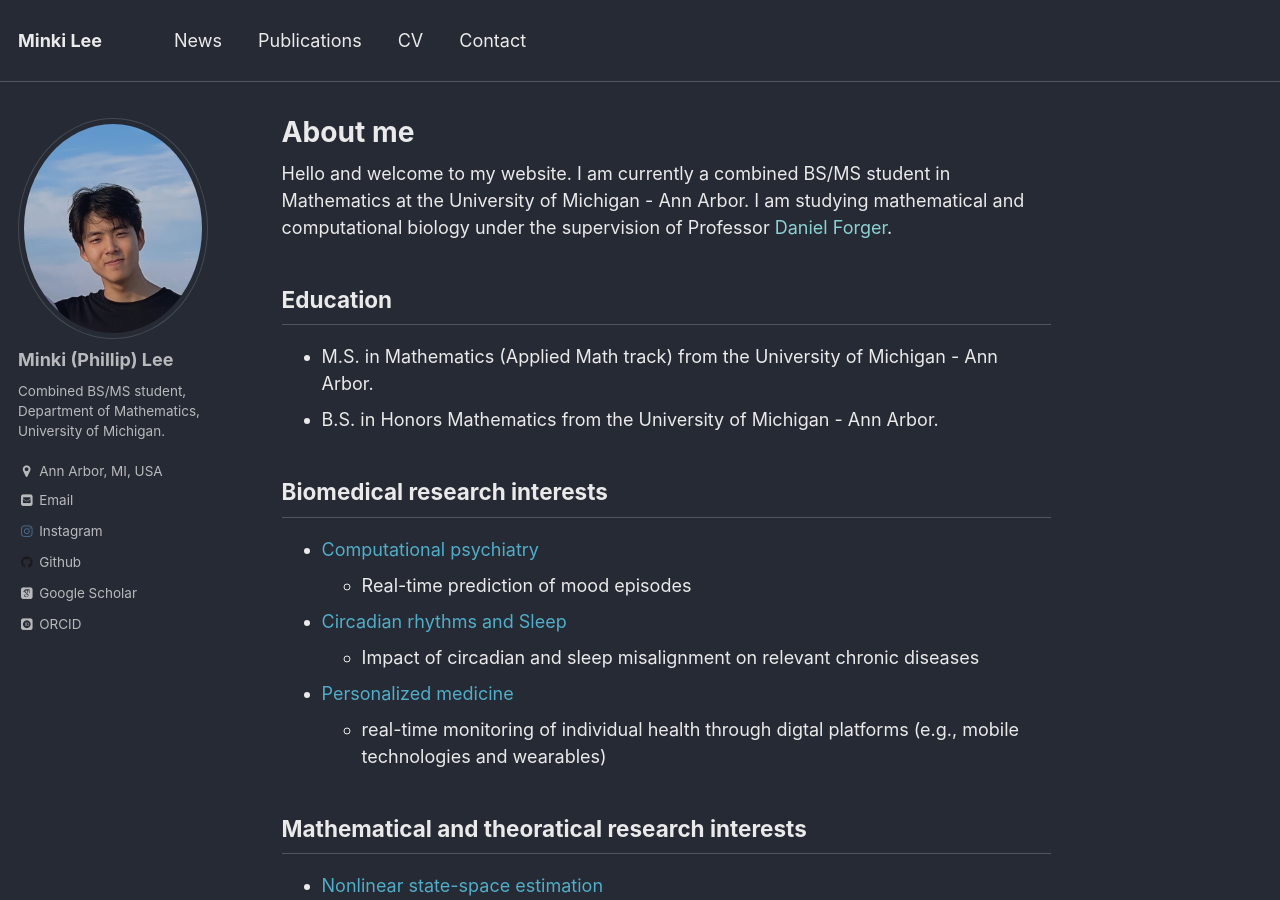
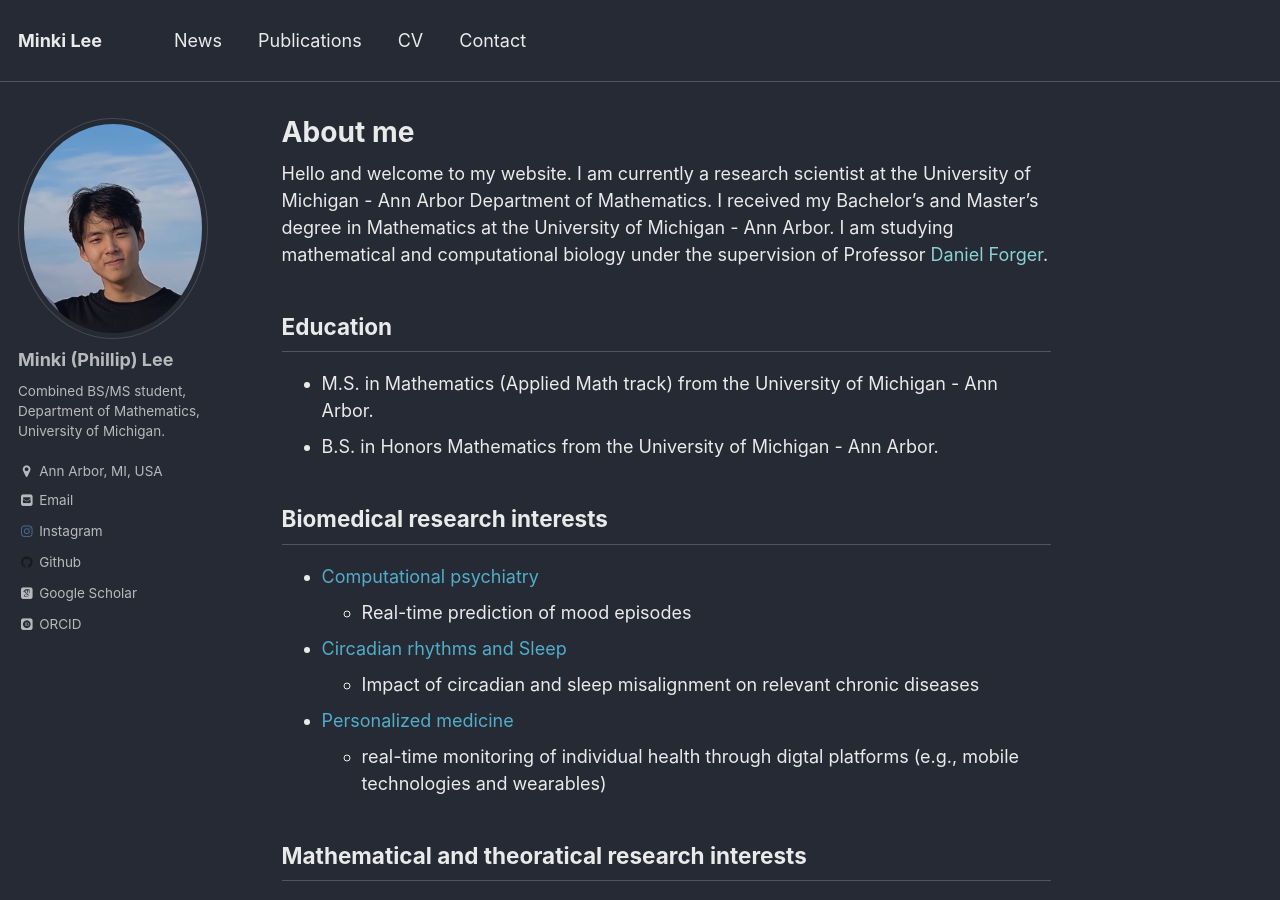
Before and after one commit to minkiplee/minkiplee.github.io, a Jekyll site: the page built from _pages/about.md, in a window 1280 px wide and 900 px high. Built offline with Jekyll 4.4.1, drawn with Linux system fonts in a browser that asks for light colours; nearby versions of some CDN libraries; some web fonts are replaced; library files that are not in the unit come from our copies.

Commit message:
Update about.md

```diff
--- a/_pages/about.md
+++ b/_pages/about.md
@@ -8,7 +8,7 @@ redirect_from:
   - /about.html
 ---
 
-Hello and welcome to my website. I am currently a combined BS/MS student in Mathematics at the University of Michigan - Ann Arbor. I am studying mathematical and computational biology under the supervision of Professor [Daniel Forger](https://websites.umich.edu/~forger/).
+Hello and welcome to my website. I am currently a research scientist at the University of Michigan - Ann Arbor Department of Mathematics. I received my Bachelor's and Master's degree in Mathematics at the University of Michigan - Ann Arbor. I am studying mathematical and computational biology under the supervision of Professor [Daniel Forger](https://websites.umich.edu/~forger/).
 
 Education
 ------
```
